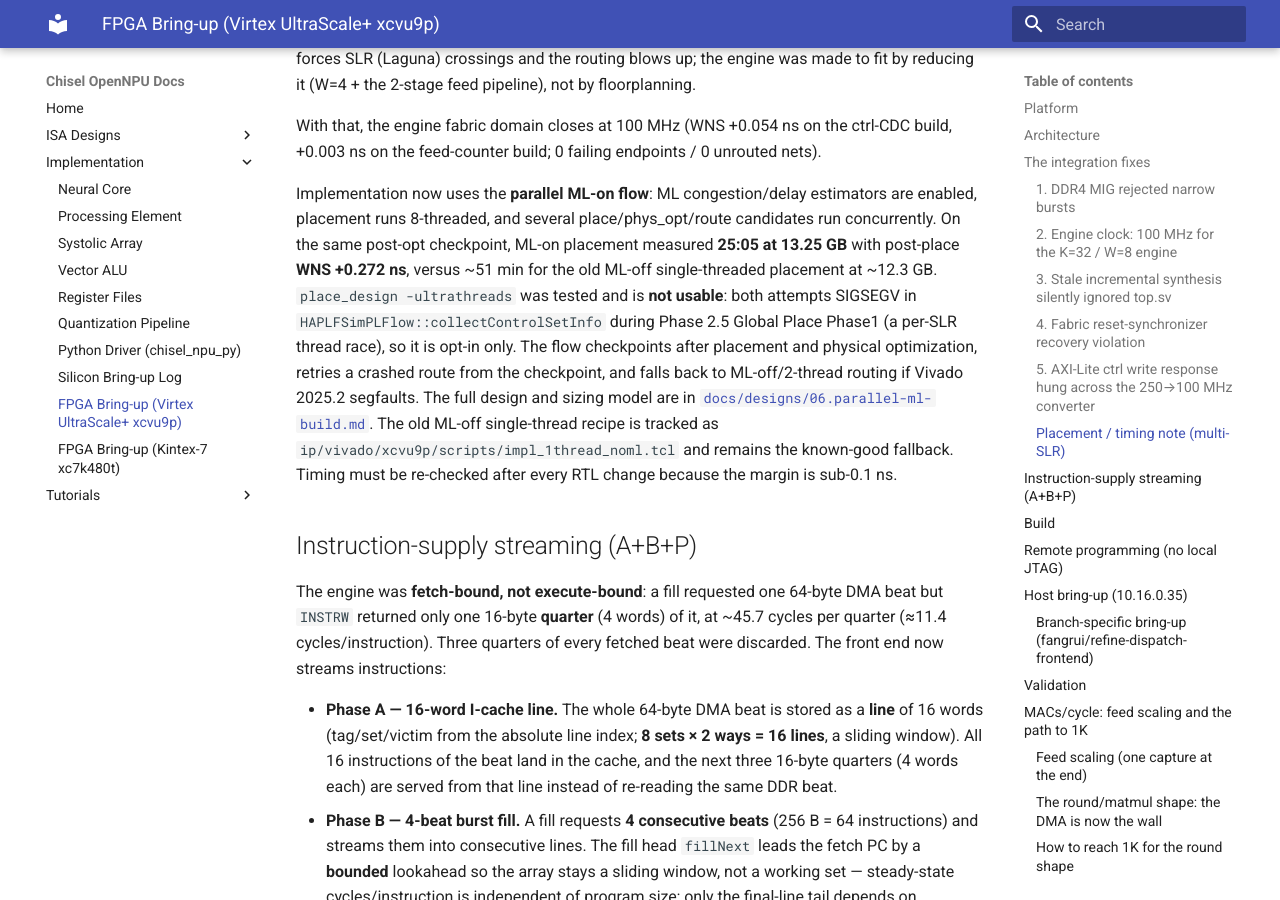
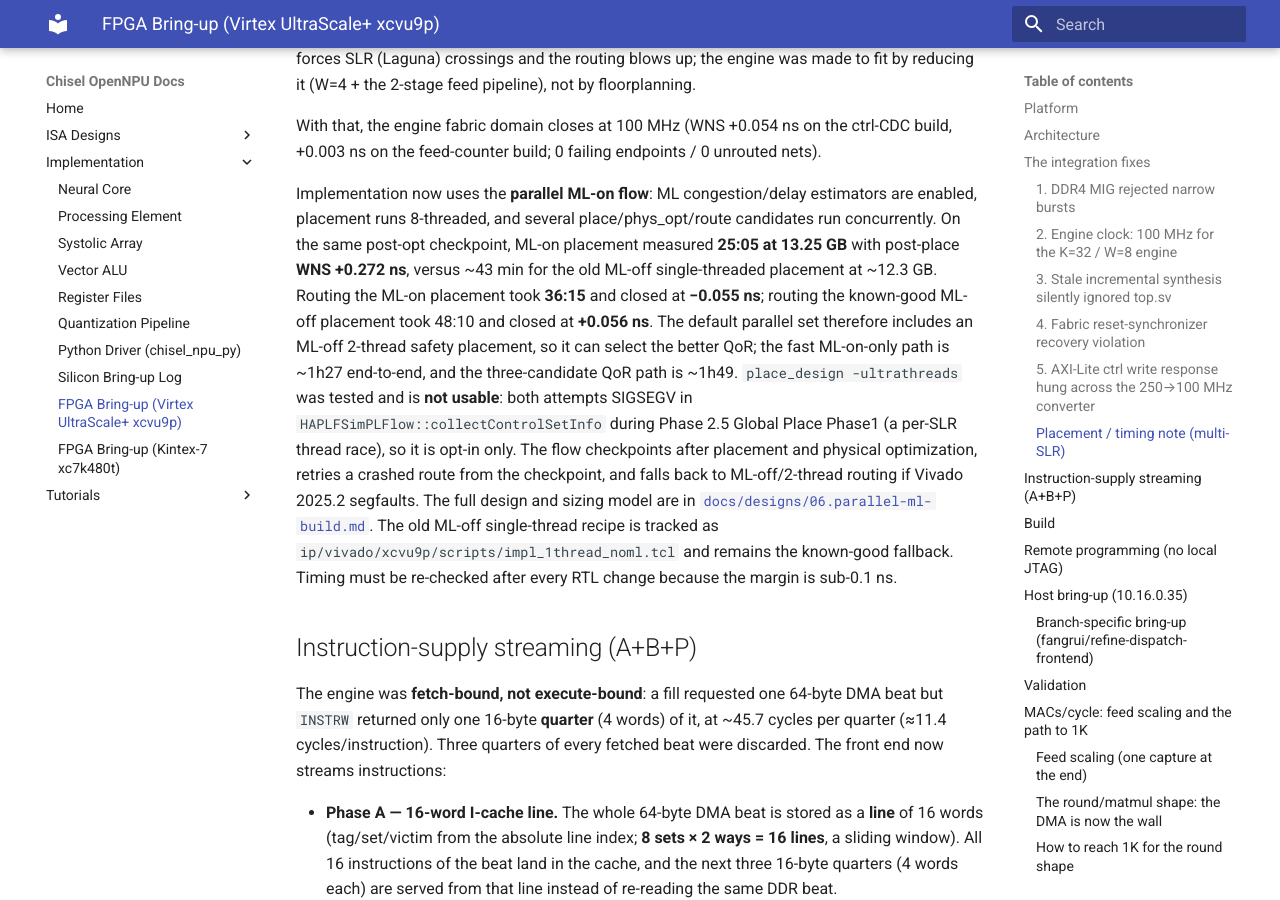
Before and after one commit to mpskex/chisel-npu, an MkDocs documentation site: the page built from docs/implementations/FPGA_VU9P.md, in a window 1280 px wide and 900 px high, scrolled down 3200 px. Built offline with MkDocs 1.6.1 and Material for MkDocs 9.7.7, drawn with Linux system fonts in a browser that asks for light colours; some of the changed text lies outside the part shown.

Commit message:
feat(vu9p): add ML-off QoR safety candidate and route results

````diff
--- a/docs/implementations/FPGA_VU9P.md
+++ b/docs/implementations/FPGA_VU9P.md
@@ -142,13 +142,18 @@ Implementation now uses the **parallel ML-on flow**: ML congestion/delay
 estimators are enabled, placement runs 8-threaded, and several
 place/phys_opt/route candidates run concurrently.  On the same post-opt
 checkpoint, ML-on placement measured **25:05 at 13.25 GB** with post-place
-**WNS +0.272 ns**, versus ~51 min for the old ML-off single-threaded placement
-at ~12.3 GB.  `place_design -ultrathreads` was tested and is **not usable**:
-both attempts SIGSEGV in `HAPLFSimPLFlow::collectControlSetInfo` during
-Phase 2.5 Global Place Phase1 (a per-SLR thread race), so it is opt-in only.
-The flow checkpoints after placement and physical optimization, retries a
-crashed route from the checkpoint, and falls back to ML-off/2-thread routing
-if Vivado 2025.2 segfaults.  The full design and sizing model are in
+**WNS +0.272 ns**, versus ~43 min for the old ML-off single-threaded placement
+at ~12.3 GB.  Routing the ML-on placement took **36:15** and closed at
+**−0.055 ns**; routing the known-good ML-off placement took 48:10 and closed at
+**+0.056 ns**.  The default parallel set therefore includes an ML-off
+2-thread safety placement, so it can select the better QoR; the fast ML-on-only
+path is ~1h27 end-to-end, and the three-candidate QoR path is ~1h49.
+`place_design -ultrathreads` was tested and is **not usable**: both attempts
+SIGSEGV in `HAPLFSimPLFlow::collectControlSetInfo` during Phase 2.5 Global
+Place Phase1 (a per-SLR thread race), so it is opt-in only.  The flow
+checkpoints after placement and physical optimization, retries a crashed route
+from the checkpoint, and falls back to ML-off/2-thread routing if Vivado 2025.2
+segfaults.  The full design and sizing model are in
 [`docs/designs/06.parallel-ml-build.md`](../designs/06.parallel-ml-build.md).
 The old ML-off single-thread recipe is tracked as
 `ip/vivado/xcvu9p/scripts/impl_1thread_noml.tcl` and remains the known-good
@@ -207,6 +212,12 @@ tool/fpga/build_vu9p_parallel.sh --dry-run --skip-chisel
 # reuse an existing post-opt checkpoint
 tool/fpga/build_vu9p_parallel.sh --skip-chisel --skip-synth
 ```
+
+The default candidate set is two ML-on placements plus an ML-off 2-thread
+safety placement, so the flow can choose between the faster ML-on route
+(−0.055 ns) and the known-good QoR route (+0.056 ns).  For the fastest single
+bitstream, use `--jobs 1 --place-specs ExtraTimingOpt:on:8` (≈1h27
+synth-to-bitstream; WNS −0.055 ns).
 
 `build_npu_vu9p.tcl` is the project synth/opt/single-shot driver.  It now
 parallelizes OOC IP synthesis (`launch_runs synth_1 -jobs $VIVADO_JOBS`) and,
````
Also changed, not shown: docs/designs/06.parallel-ml-build.md (+48 -14 lines), 2 other files.
